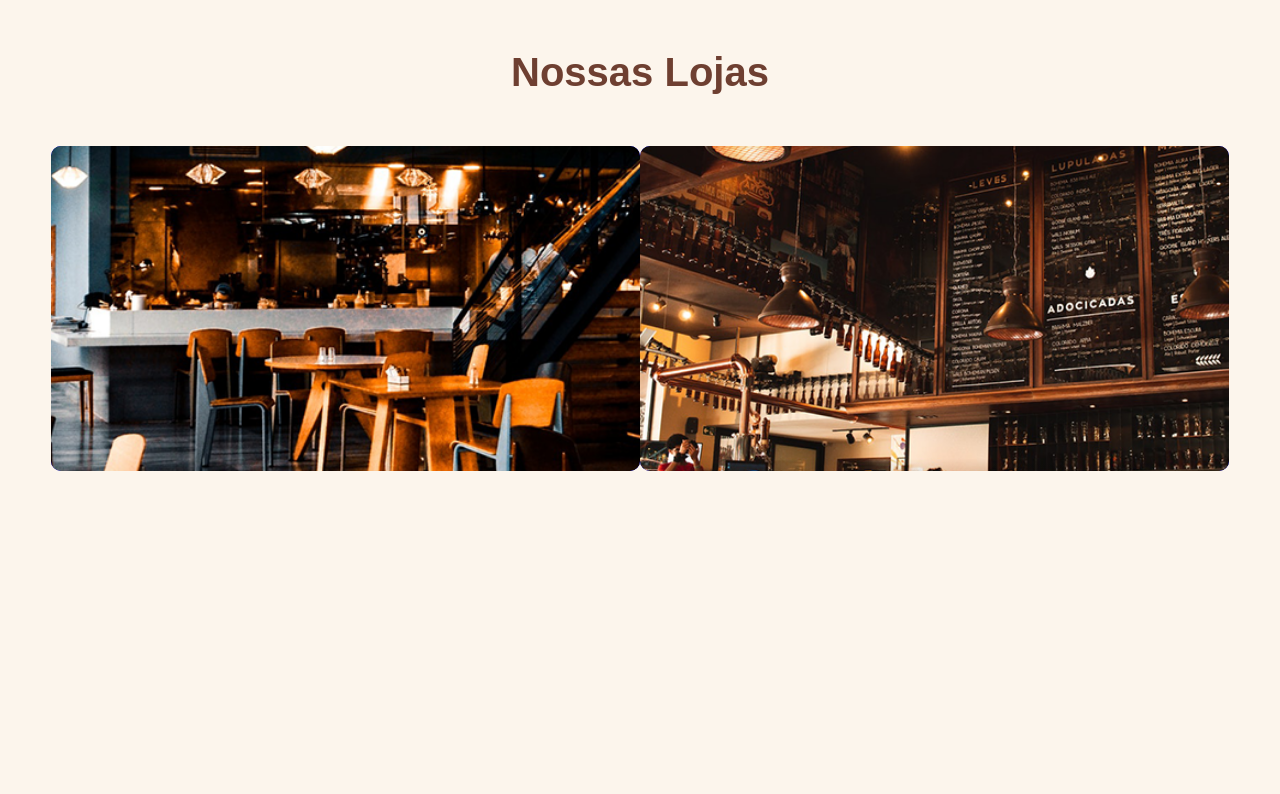
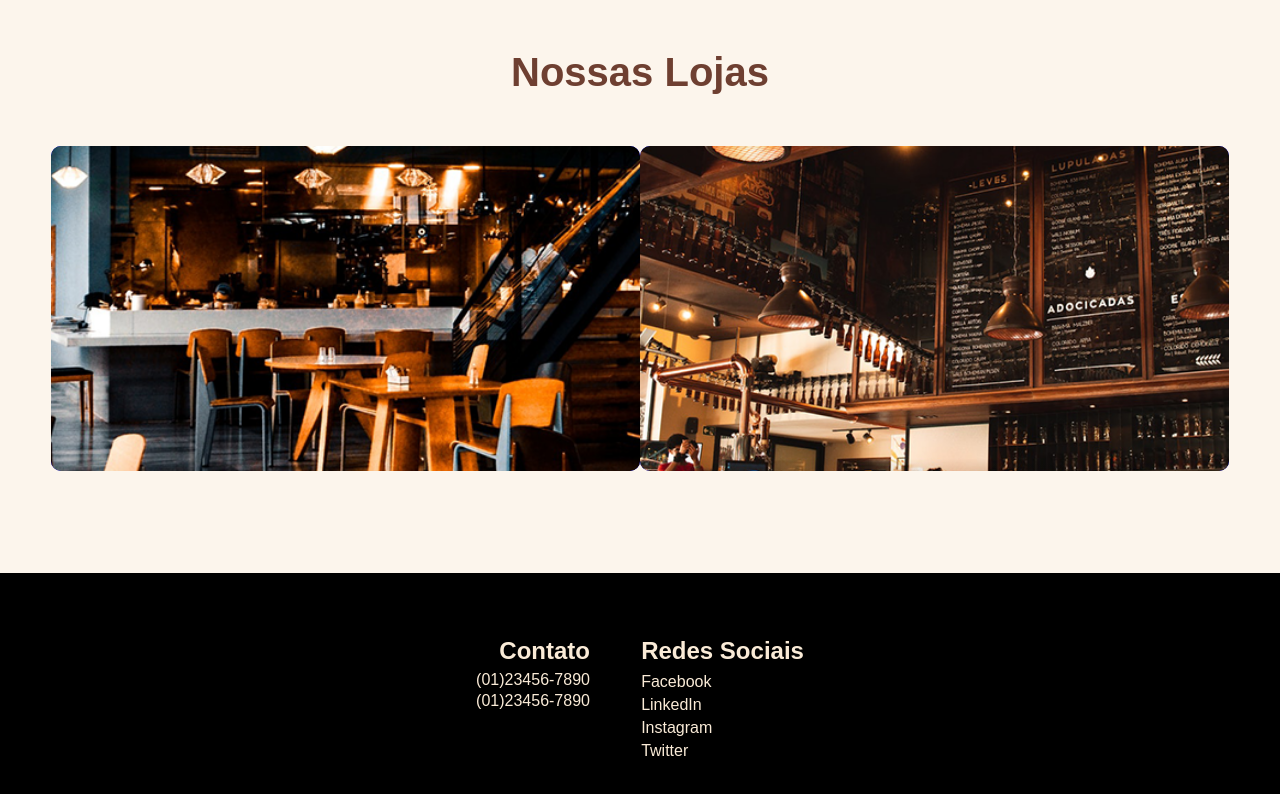
Before and after one commit to Pedrindasferrag/CaffeProject, a plain HTML site: page index.html in a window 1280 px wide. Shown: the part 2107-2901 px from the top of the page. Before the commit the page ends 2629 px from the top, so only its background shows below. Drawn offline with Linux system fonts and the light colour scheme.

Commit message:
Segundo commit

```diff
--- a/index.html
+++ b/index.html
@@ -1,5 +1,5 @@
 <!DOCTYPE html>
-<html lang="en">
+<html lang="pt-BR">
 <head>
     <meta charset="UTF-8">
     <meta http-equiv="X-UA-Compatible" content="IE=edge">
@@ -135,12 +135,25 @@
             </div>
 
         </div>
-
     </section>
 
-
     <footer class="footer">
-
+        <div class="footer__contatos">
+            <h2>Contato</h2>
+            <ul>
+                <li>(01)23456-7890</li>
+                <li>(01)23456-7890</li>
+            </ul>
+        </div>
+        <div class="footer__sociais">
+            <h2>Redes Sociais</h2>
+            <ul>
+                <a href="#"><li>Facebook</li></a>
+                <a href="#"><li>LinkedIn</li></a>
+                <a href="#"><li>Instagram</li></a>
+                <a href="#"><li>Twitter</li></a>
+            </ul>
+        </div>
     </footer>
 
 </body>
--- a/style.css
+++ b/style.css
@@ -407,7 +407,7 @@ body{
 .lojas{
     display: flex;
     flex-direction: column;
-    margin-bottom: 4%;
+    margin-bottom: 8%;
 }
 .lojas__titulo{
     display: flex;
@@ -500,3 +500,41 @@ body{
 .loja2:hover .loja2__titulo{
     margin-top: -25%;
 }
+
+
+/*fOOTER
+==============================================================*/
+.footer{
+    background: rgb(0, 0, 0);
+    display: flex;
+    justify-content: center;
+    color: antiquewhite;
+    padding-top: 5%;
+    padding-bottom: 4%;
+}
+.footer__contatos{
+    display: flex;
+    flex-direction: column;
+    text-align: right;
+    margin-right: 2%;
+}
+.footer__contatos h2{
+    padding-bottom: 5%;
+}
+.footer__contatos ul li{
+    color: antiquewhite;
+    padding-bottom: 3%;
+}
+.footer__sociais{
+    display: flex;
+    flex-direction: column;
+    text-align: left;
+    margin-left: 2%;
+}
+.footer__sociais h2{
+    padding-bottom: 5%;
+}
+.footer__sociais ul li{
+    color: antiquewhite;
+    padding-bottom: 3%;
+}
```
